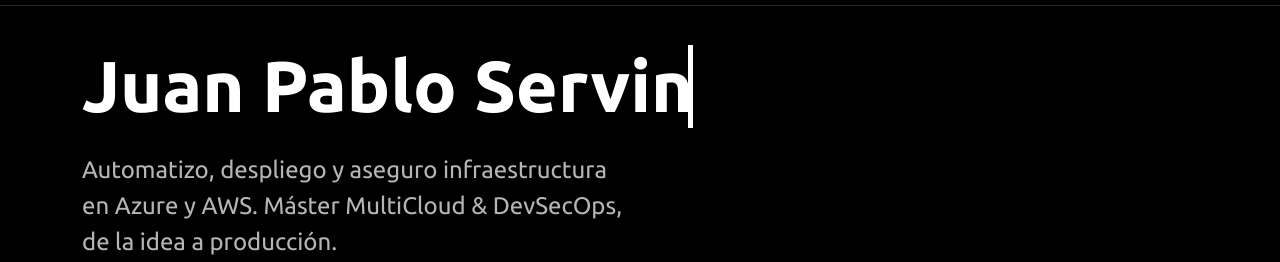
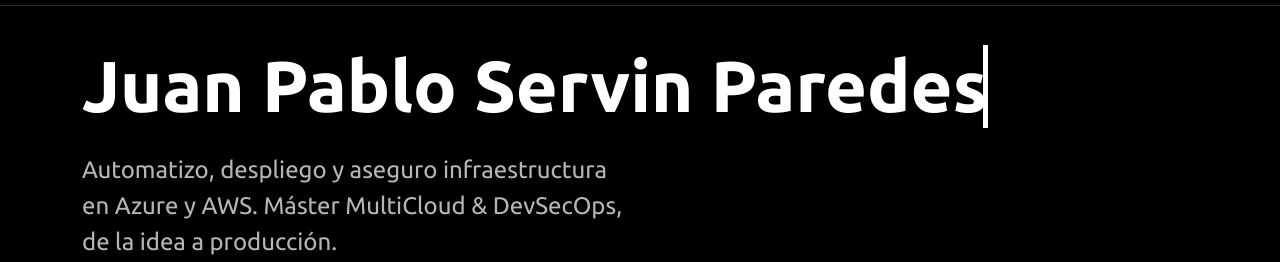
Before and after one commit to JuanPabloSp/PracticaIAW, a plain HTML site: page index.html in a window 1280 px wide. Shown: the part 85-347 px from the top of the page. Drawn offline with nearby package versions, Linux system fonts and the light colour scheme; a web font is replaced by a local one.

Commit message:
Restaurar apellido completo "Paredes" en el nombre
Titular, título, metadatos, alt de la foto y footer; ajustes de la
animación de escritura (25 pasos) y tamaño de letra para el nombre largo.

Co-Authored-By: Claude Sonnet 5.5 <noreply@anthropic.com>

```diff
--- a/css/style.css
+++ b/css/style.css
@@ -59,9 +59,9 @@ section.alt { background: var(--bg-alt); }
 #myname {
   display: inline-block; white-space: nowrap; overflow: hidden; max-width: 100%;
   border-right: .08em solid; font-weight: 700; line-height: 1.15; vertical-align: top;
-  font-size: clamp(1.5rem, 7.2vw, 4.5rem);
+  font-size: clamp(1.3rem, 6.6vw, 4.5rem);
 }
-#myname.typing { width: var(--w); animation: typing 2s steps(17), blink .5s infinite step-end alternate; }
+#myname.typing { width: var(--w); animation: typing 2s steps(25), blink .5s infinite step-end alternate; }
 @keyframes typing { from { width: 0; } to { width: var(--w); } }
 @keyframes blink { 50% { border-color: transparent; } }
 
--- a/index.html
+++ b/index.html
@@ -5,9 +5,9 @@
     <meta charset="UTF-8">
     <meta name="viewport" content="width=device-width, initial-scale=1.0">
     <meta name="theme-color" content="#000000">
-    <title>Juan Pablo Servin | Cloud &amp; DevOps</title>
-    <meta name="description" content="Portafolio de Juan Pablo Servin: Cloud y DevOps. Máster en Ingeniería MultiCloud &amp; DevSecOps, certificaciones Azure, AWS y GitHub, Terraform, CI/CD y Linux.">
-    <meta property="og:title" content="Juan Pablo Servin | Cloud & DevOps">
+    <title>Juan Pablo Servin Paredes | Cloud &amp; DevOps</title>
+    <meta name="description" content="Portafolio de Juan Pablo Servin Paredes: Cloud y DevOps. Máster en Ingeniería MultiCloud &amp; DevSecOps, certificaciones Azure, AWS y GitHub, Terraform, CI/CD y Linux.">
+    <meta property="og:title" content="Juan Pablo Servin Paredes | Cloud & DevOps">
     <meta property="og:description" content="Máster MultiCloud & DevSecOps. Azure, AWS, Terraform, CI/CD y sistemas.">
     <meta property="og:image" content="img/FotoCV.jpg">
     <meta property="og:type" content="website">
@@ -52,7 +52,7 @@
         <!-- 1. Hero -->
         <section id="inicio">
             <div class="container">
-                <h1 id="myname" class="reveal up" style="--d:.1s">Juan Pablo Servin</h1>
+                <h1 id="myname" class="reveal up" style="--d:.1s">Juan Pablo Servin Paredes</h1>
                 <p class="hero-sub reveal up" style="--d:.25s">Automatizo, despliego y aseguro infraestructura en Azure y AWS. Máster MultiCloud &amp; DevSecOps, de la idea a producción.</p>
                 <div class="mt-4 reveal up" style="--d:.4s">
                     <a href="#proyectos" class="btn btn-lg btn-accent me-2 mb-2">Ver proyectos</a>
@@ -68,7 +68,7 @@
             <div class="container">
                 <div class="row g-5 align-items-center">
                     <div class="col-lg-3 order-lg-2 text-center">
-                        <img src="img/FotoCV.jpg" class="w-100 reveal scale" id="foto" alt="Foto de perfil de Juan Pablo Servin" style="max-width:280px">
+                        <img src="img/FotoCV.jpg" class="w-100 reveal scale" id="foto" alt="Foto de perfil de Juan Pablo Servin Paredes" style="max-width:280px">
                     </div>
                     <div class="col-lg-9 order-lg-1">
                         <h2 class="section-title">Sobre mí</h2>
@@ -293,7 +293,7 @@
         </section>
     </main>
 
-    <footer>© <span id="year">2026</span> Juan Pablo Servin · Todos los derechos reservados</footer>
+    <footer>© <span id="year">2026</span> Juan Pablo Servin Paredes · Todos los derechos reservados</footer>
     <script src="js/main.js"></script>
 </body>
 
```
